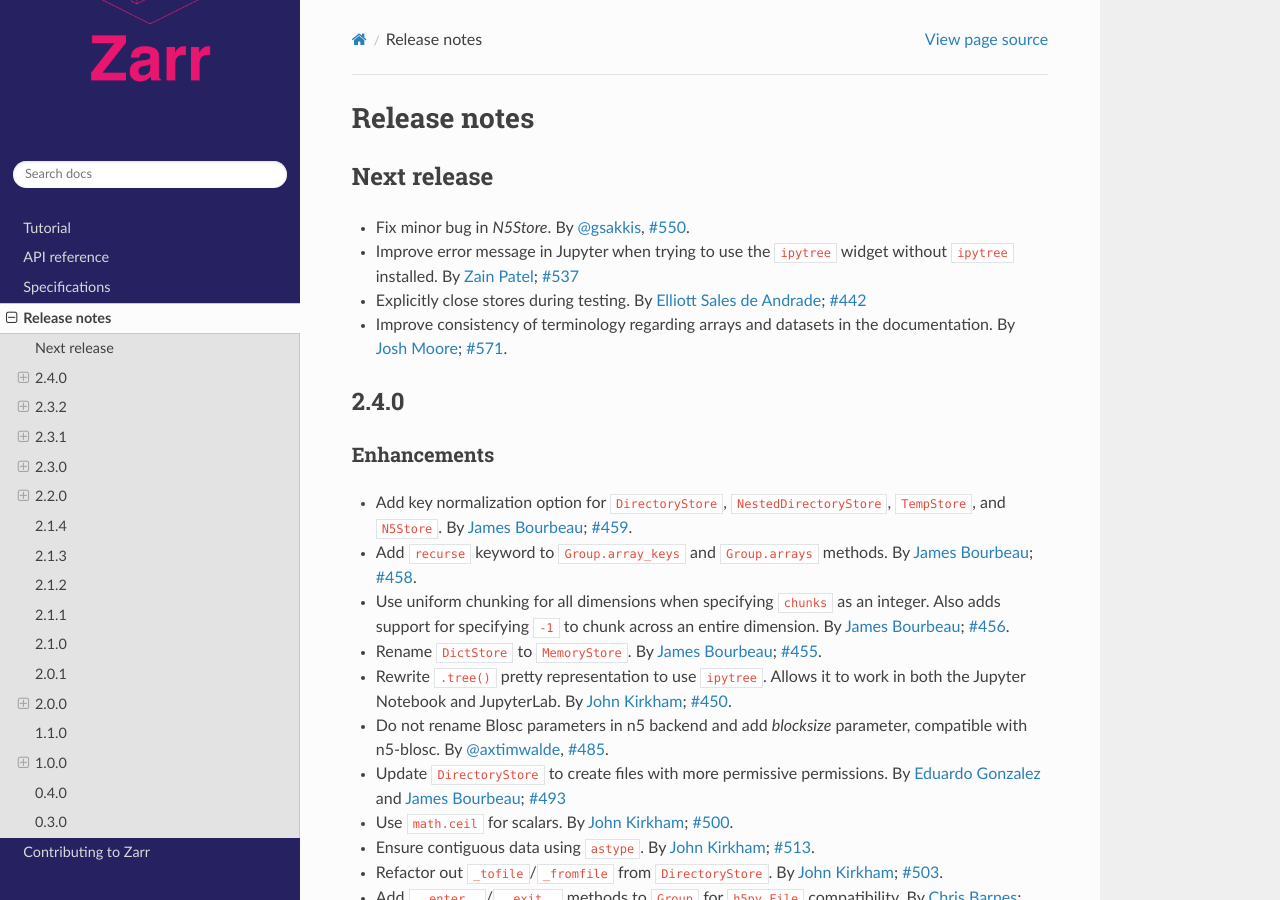
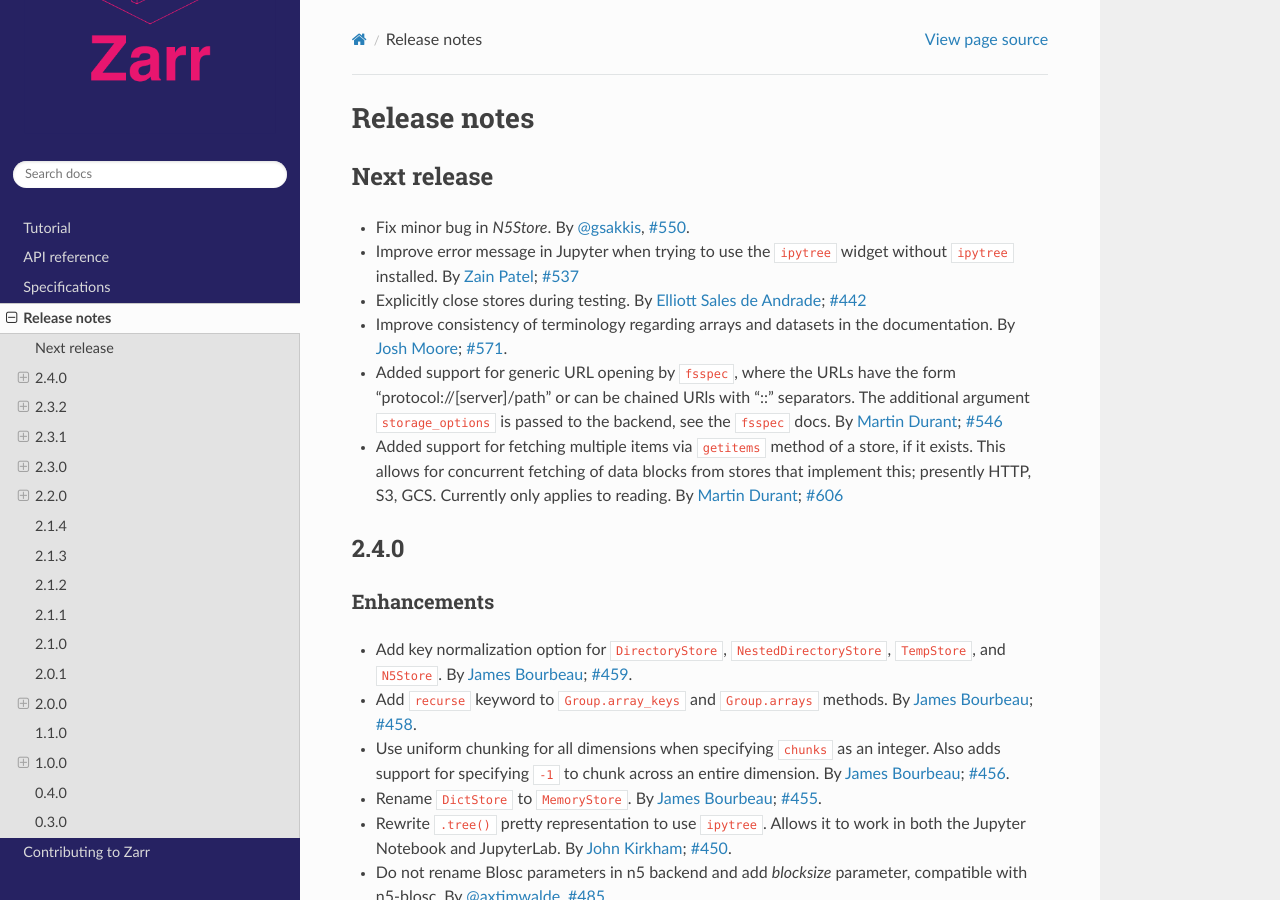
Before and after one commit to enthusiastdev121/zarr-python, a Sphinx documentation site: the page built from docs/release.rst, in a window 1280 px wide and 900 px high. Built offline with Sphinx 7.4.7 and the Read the Docs theme 2.0.0, drawn with Linux system fonts in a browser that asks for light colours; the version number could not be read and is left out.

Commit message:
Added to history notes; use chunk_store

```diff
--- a/docs/release.rst
+++ b/docs/release.rst
@@ -19,6 +19,17 @@ Next release
   documentation.
   By :user:`Josh Moore <joshmoore>`; :issue:`571`.
 
+* Added support for generic URL opening by ``fsspec``, where the URLs have the
+  form "protocol://[server]/path" or can be chained URls with "::" separators.
+  The additional argument ``storage_options`` is passed to the backend, see
+  the ``fsspec`` docs.
+  By :user:`Martin Durant <martindurant>`; :issue:`546`
+
+* Added support for fetching multiple items via ``getitems`` method of a
+  store, if it exists. This allows for concurrent fetching of data blocks
+  from stores that implement this; presently HTTP, S3, GCS. Currently only
+  applies to reading.
+  By :user:`Martin Durant <martindurant>`; :issue:`606`
 
 .. _release_2.4.0:
 
```
Also changed, not shown: 1 other file.
